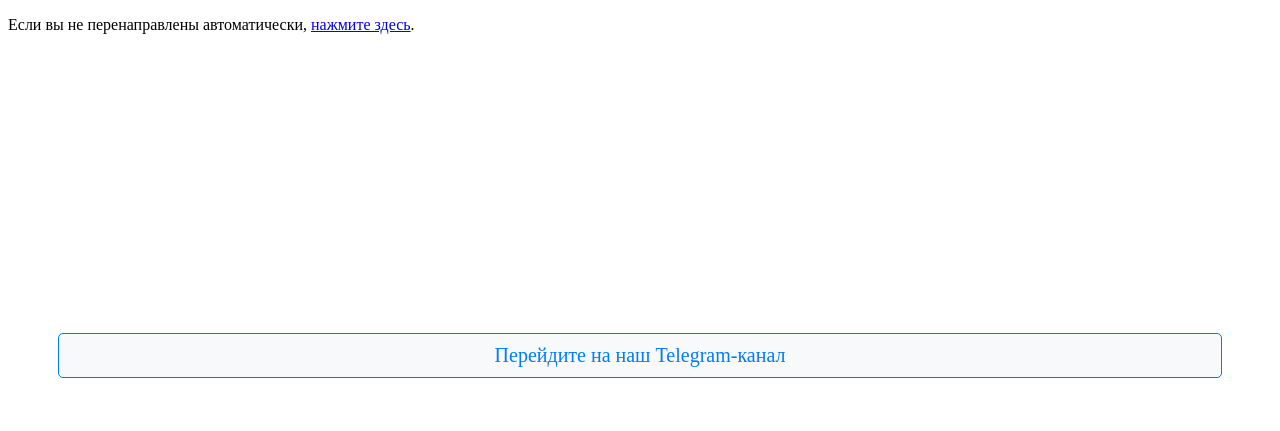
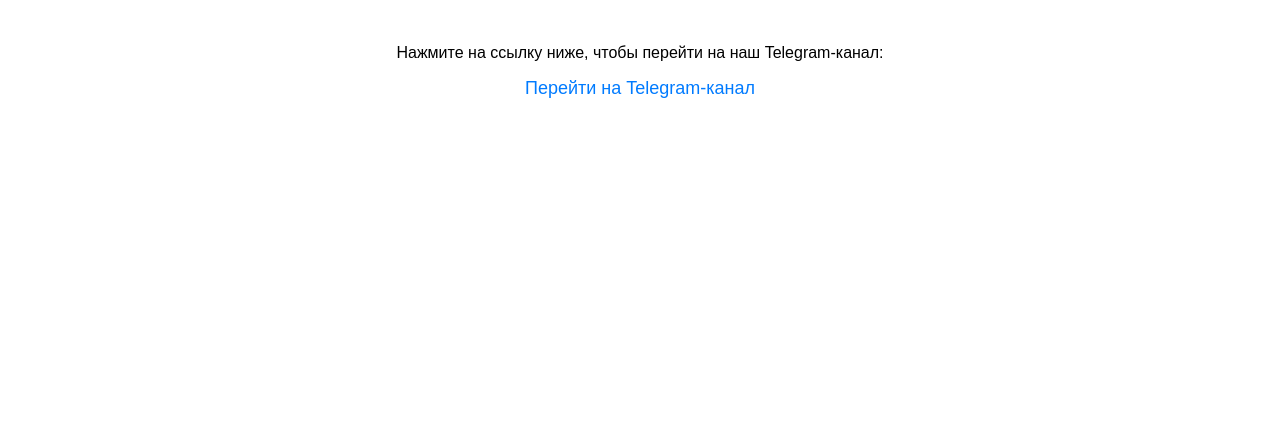
Before and after one commit to Crypto-Garage/telegram-redirect, a plain HTML site: page index.html in a window 1280 px wide. Drawn offline with Linux system fonts and the light colour scheme.

Commit message:
Update index.html

```diff
--- a/index.html
+++ b/index.html
@@ -3,32 +3,21 @@
 <head>
     <meta charset="UTF-8">
     <title>Redirecting...</title>
-    <script type="text/javascript">
-        document.addEventListener("DOMContentLoaded", function() {
-            var link = document.createElement('a');
-            link.href = "https://t.me/CryptoGarageKeysBot";
-            link.textContent = "Перейдите на наш Telegram-канал";
-            link.style.fontSize = "20px";
-            link.style.display = "block";
-            link.style.textAlign = "center";
-            link.style.marginTop = "20%";
-            link.style.textDecoration = "none";
-            link.style.color = "#007BFF";
-            link.style.backgroundColor = "#f8f9fa";
-            link.style.padding = "10px";
-            link.style.borderRadius = "5px";
-            link.style.border = "1px solid #007BFF";
-
-            var container = document.createElement('div');
-            container.style.textAlign = "center";
-            container.style.padding = "50px";
-            container.appendChild(link);
-
-            document.body.appendChild(container);
-        });
-    </script>
+    <style>
+        body {
+            font-family: Arial, sans-serif;
+            text-align: center;
+            padding: 20px;
+        }
+        .link {
+            font-size: 18px;
+            color: #007BFF;
+            text-decoration: none;
+        }
+    </style>
 </head>
 <body>
-    <p>Если вы не перенаправлены автоматически, <a href="https://t.me/CryptoGarageKeysBot">нажмите здесь</a>.</p>
+    <p>Нажмите на ссылку ниже, чтобы перейти на наш Telegram-канал:</p>
+    <a class="link" href="https://t.me/CryptoGarageKeysBot" target="_blank">Перейти на Telegram-канал</a>
 </body>
 </html>
```
